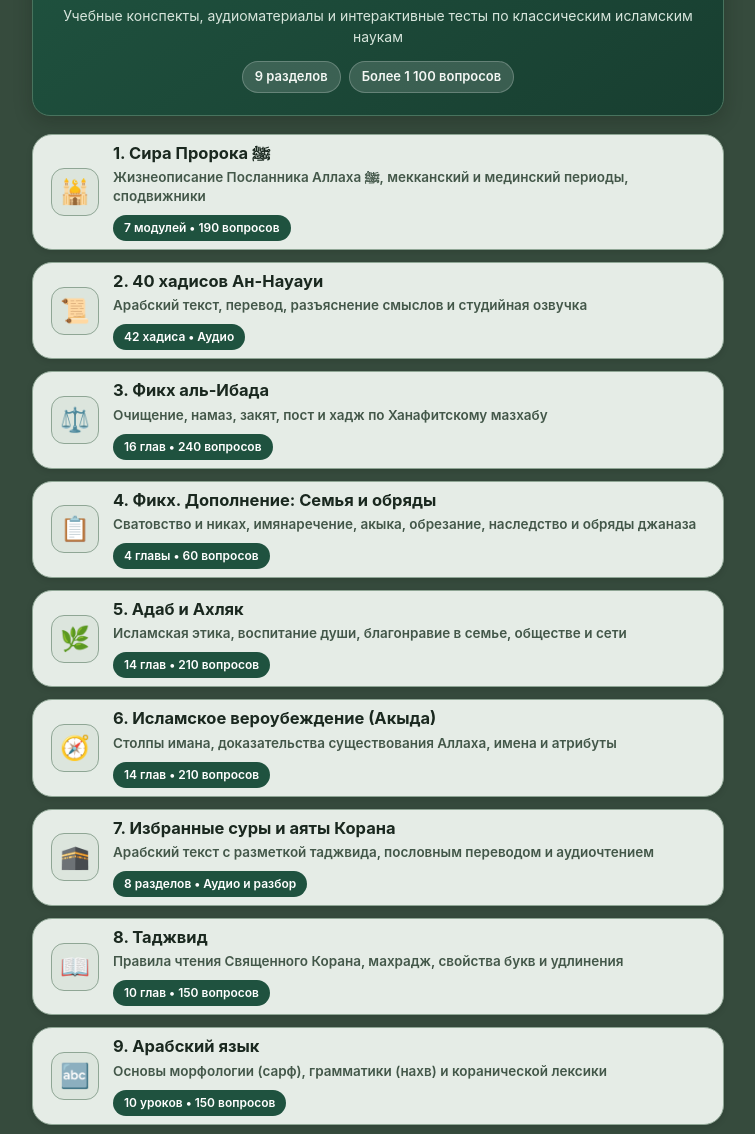
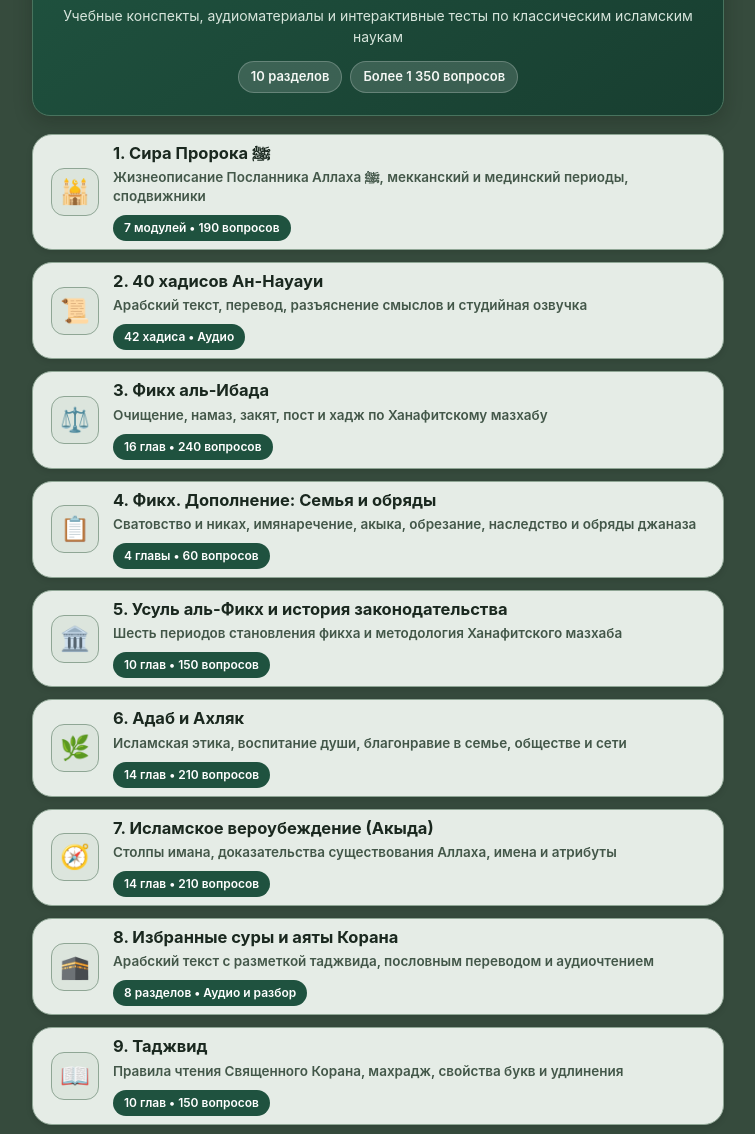
Before and after one commit to RustamSharif/madrasah, a plain HTML site: page index.html in a window 1280 px wide. Shown: the part 129-1263 px from the top of the page, without its empty margins (262-1017 px from the left). Drawn offline with Linux system fonts and the light colour scheme.

Commit message:
Add files via upload

```diff
--- a/index.html
+++ b/index.html
@@ -5,8 +5,8 @@
   <meta name="viewport" content="width=device-width, initial-scale=1.0, maximum-scale=1.0, user-scalable=no" />
   <title>Исламская библиотека знаний</title>
   <script src="https://telegram.org/js/telegram-web-app.js"></script>
-  <link rel="stylesheet" href="style.css?v=20261129" />
-  <script src="auth.js?v=20261129"></script>
+  <link rel="stylesheet" href="style.css?v=20261130" />
+  <script src="auth.js?v=20261130"></script>
   <style>
     .id-bar {
       display: flex;
@@ -202,8 +202,8 @@
       <h1>Исламская библиотека знаний</h1>
       <p>Учебные конспекты, аудиоматериалы и интерактивные тесты по классическим исламским наукам</p>
       <div class="stats-bar">
-        <span class="stat-pill">9 разделов</span>
-        <span class="stat-pill">Более 1 100 вопросов</span>
+        <span class="stat-pill">10 разделов</span>
+        <span class="stat-pill">Более 1 350 вопросов</span>
       </div>
     </div>
 
@@ -244,10 +244,19 @@
         </div>
       </a>
 
+      <a href="usul_fiqh/index.html" class="course-card">
+        <div class="course-icon">🏛️</div>
+        <div class="course-body">
+          <div class="course-title">5. Усуль аль-Фикх и история законодательства</div>
+          <div class="course-desc">Шесть периодов становления фикха и методология Ханафитского мазхаба</div>
+          <span class="course-badge">10 глав • 150 вопросов</span>
+        </div>
+      </a>
+
       <a href="adab/index.html" class="course-card">
         <div class="course-icon">🌿</div>
         <div class="course-body">
-          <div class="course-title">5. Адаб и Ахляк</div>
+          <div class="course-title">6. Адаб и Ахляк</div>
           <div class="course-desc">Исламская этика, воспитание души, благонравие в семье, обществе и сети</div>
           <span class="course-badge">14 глав • 210 вопросов</span>
         </div>
@@ -256,7 +265,7 @@
       <a href="aqeedah/index.html" class="course-card">
         <div class="course-icon">🧭</div>
         <div class="course-body">
-          <div class="course-title">6. Исламское вероубеждение (Акыда)</div>
+          <div class="course-title">7. Исламское вероубеждение (Акыда)</div>
           <div class="course-desc">Столпы имана, доказательства существования Аллаха, имена и атрибуты</div>
           <span class="course-badge">14 глав • 210 вопросов</span>
         </div>
@@ -265,7 +274,7 @@
       <a href="quran/index.html" class="course-card">
         <div class="course-icon">🕋</div>
         <div class="course-body">
-          <div class="course-title">7. Избранные суры и аяты Корана</div>
+          <div class="course-title">8. Избранные суры и аяты Корана</div>
           <div class="course-desc">Арабский текст с разметкой таджвида, пословным переводом и аудиочтением</div>
           <span class="course-badge">8 разделов • Аудио и разбор</span>
         </div>
@@ -274,7 +283,7 @@
       <a href="tajweed/index.html" class="course-card">
         <div class="course-icon">📖</div>
         <div class="course-body">
-          <div class="course-title">8. Таджвид</div>
+          <div class="course-title">9. Таджвид</div>
           <div class="course-desc">Правила чтения Священного Корана, махрадж, свойства букв и удлинения</div>
           <span class="course-badge">10 глав • 150 вопросов</span>
         </div>
@@ -283,7 +292,7 @@
       <a href="arabic/index.html" class="course-card">
         <div class="course-icon">🔤</div>
         <div class="course-body">
-          <div class="course-title">9. Арабский язык</div>
+          <div class="course-title">10. Арабский язык</div>
           <div class="course-desc">Основы морфологии (сарф), грамматики (нахв) и коранической лексики</div>
           <span class="course-badge">10 уроков • 150 вопросов</span>
         </div>
```
